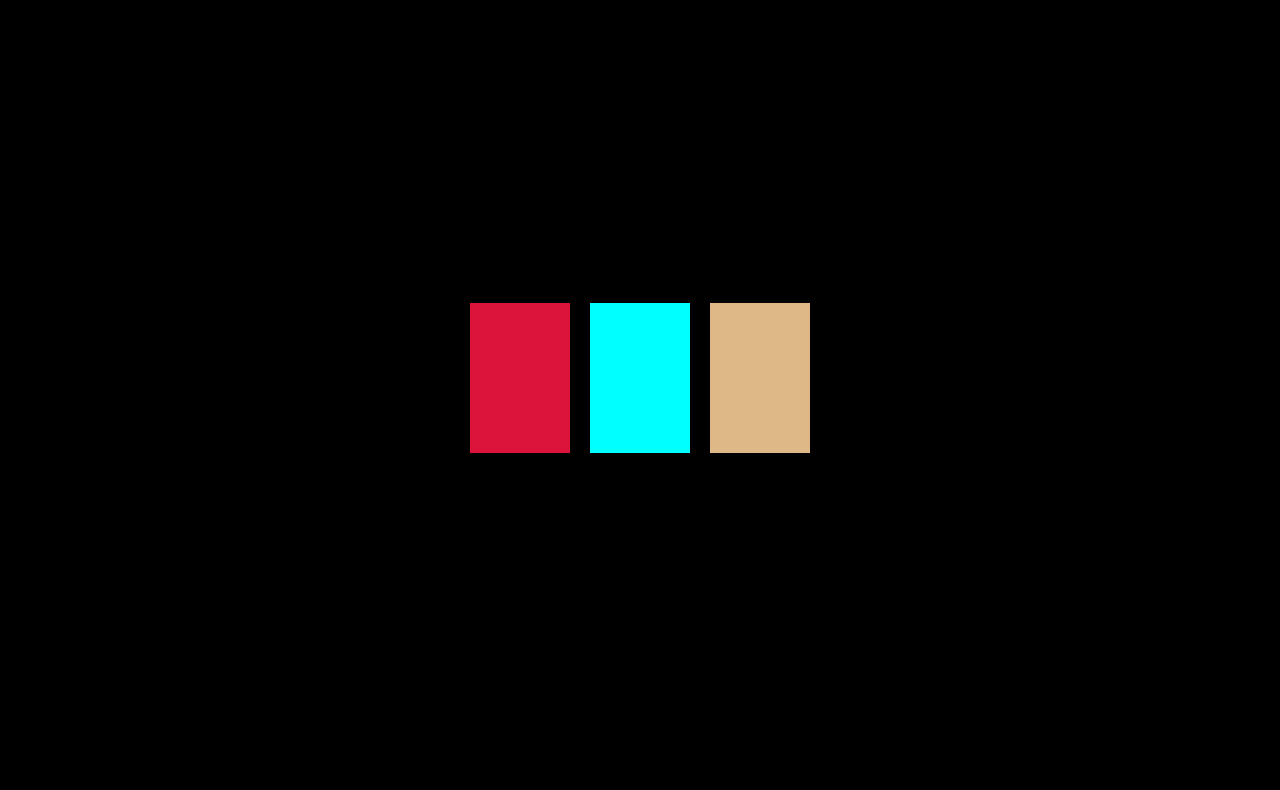
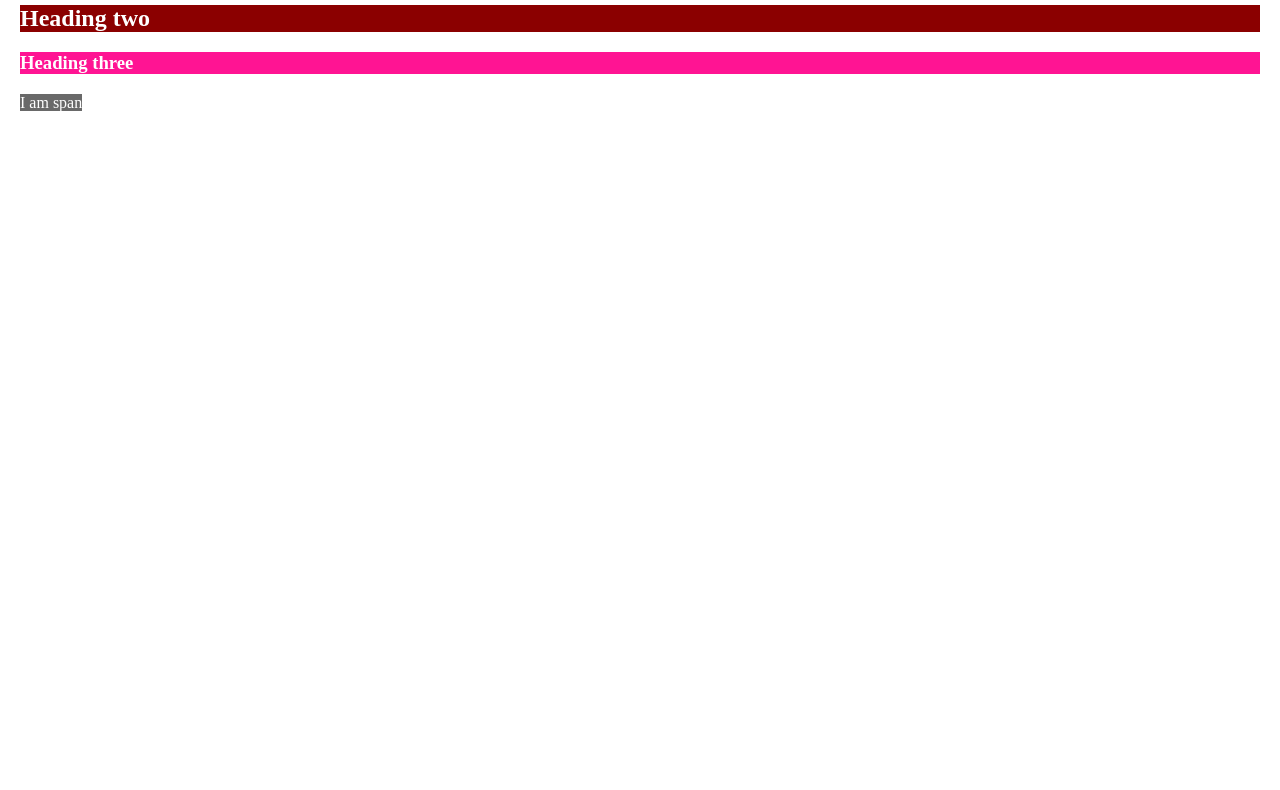
Before and after one commit to sandeshpath/web-development, a plain HTML site: page index.html in a window 1280 px wide. Shown: the part 72-862 px from the top of the page. After the commit the page ends 800 px from the top, so only its background shows below. Drawn offline with Linux system fonts and the light colour scheme.

Commit message:
combined selector

```diff
--- a/index.html
+++ b/index.html
@@ -12,31 +12,37 @@
       box-sizing: border-box;
 
     }
-    .parent{
-      min-height: 900px;
-      background-color: #000000;
-      position: relative;
-      display: flex;
-      flex-direction:row;
-      justify-content: center;
-      align-items: center;
+    .background{
+      color: white;
+      margin: 20px;
+
+    }
+    h1.background{
+      background-color: darkblue;
+    }
+    h2.background{
+      background-color: darkred;
+    }
+    h3.background{
+      background-color: deeppink;
+    }
+    span.background{
+      background-color: dimgray;
+
     }
 
-    .child{
-      width: 100px;
-      height: 150px;
-      background: burlywood;
-      margin: 10px;
-    }
+
   </style>
 
 </head>
-<div class="parent">
-  <div style="background-color: crimson;" class="child"></div>
-  <div style="background-color: cyan;" class="child"></div>
-  <div class="child"></div>
-</div>
+
 <body>
+  <h1 class="background" > Heading one </h1>
+  <h2 class="background"> Heading two </h2>
+  <h3 class="background"> Heading three </h3>
+
+  <span class="background"> I am span</span>
+
 </body>
 
 </html>
```
